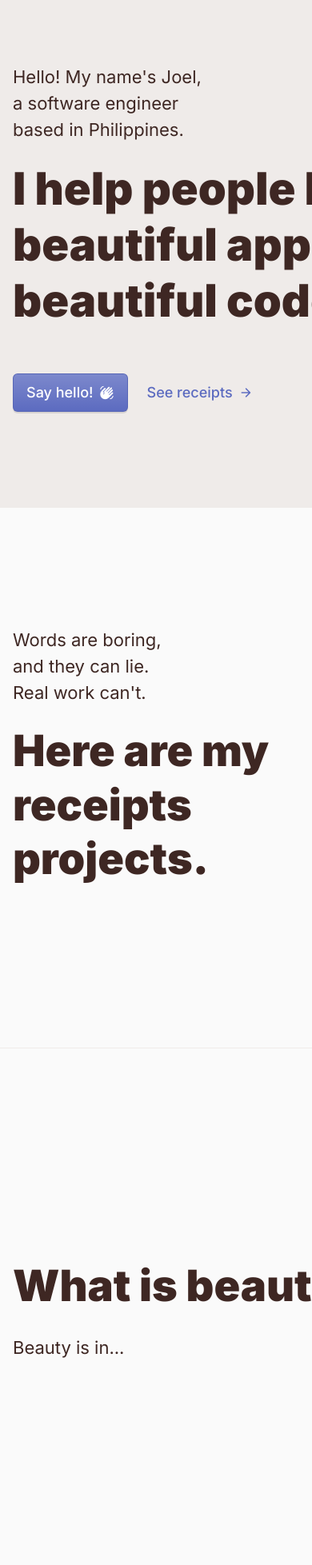
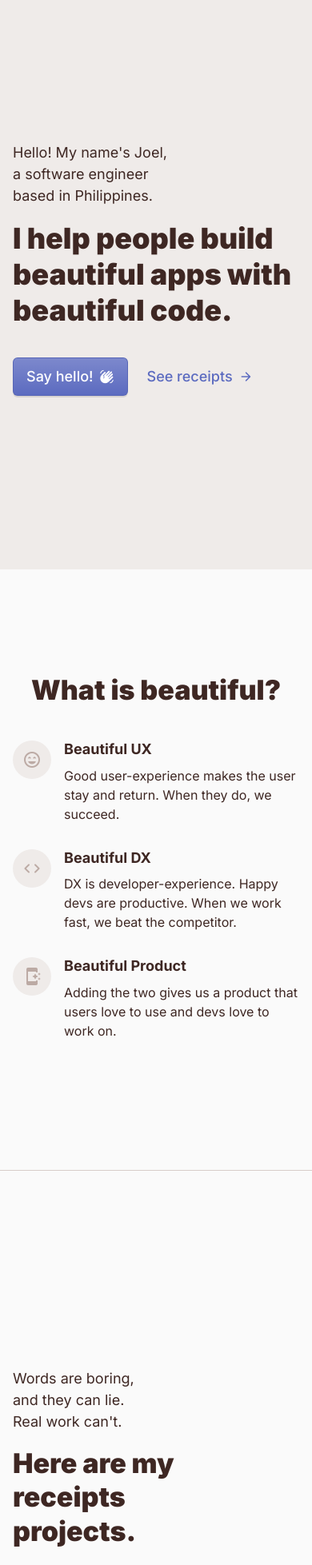
Before and after one commit to joeltumambo/joeltumambo.com, a Next.js app: page / in a window 390 px wide. Shown: the part 40-1997 px from the top of the page at 80% size. Built offline with nearby package versions, Linux system fonts and the light colour scheme.

Commit message:
Organize landing page components and make the responsive

```diff
--- /dev/null
+++ b/page-components/BeautySection.tsx
@@ -0,0 +1,109 @@
+import React from "react";
+import Grid from "../components/Grid";
+import Typography from "../components/Typography";
+
+interface StatementProps {
+  icon: string;
+  title: string;
+  body: string;
+}
+
+const Statement: React.FC<StatementProps> = ({ icon, title, body }) => (
+  <div
+    style={{
+      display: "flex",
+      gap: "16px",
+    }}
+  >
+    <div
+      style={{
+        fontSize: "24px",
+        background: "#efebe9",
+        color: "#bcaaa4",
+        display: "grid",
+        placeItems: "center",
+        borderRadius: "48px",
+        height: "48px",
+        width: "48px",
+      }}
+    >
+      <span className="material-icons-round">{icon}</span>
+    </div>
+    <div
+      style={{
+        display: "grid",
+        flex: 1,
+      }}
+    >
+      <Typography
+        component="h3"
+        size={{
+          xs: 1,
+          sm: 2,
+          md: 3,
+        }}
+        weight={700}
+        whiteSpace="pre"
+        gutter={0.5}
+      >
+        {title}
+      </Typography>
+      <Typography
+        size={{
+          xs: 0,
+          sm: 1,
+          md: 2,
+        }}
+        lineHeight={2}
+        gutter={2}
+      >
+        {body}
+      </Typography>
+    </div>
+  </div>
+);
+
+const statements: StatementProps[] = [
+  {
+    icon: "sentiment_very_satisfied",
+    title: "Beautiful UX",
+    body: "Good user-experience makes the user stay and return. When they do, we succeed.",
+  },
+  {
+    icon: "code",
+    title: "Beautiful DX",
+    body: "DX is developer-experience. Happy devs are productive. When we work fast, we beat the competitor.",
+  },
+  {
+    icon: "app_shortcut",
+    title: "Beautiful Product",
+    body: "Adding the two gives us a product that users love to use and devs love to work on.",
+  },
+];
+
+const BeautySection = () => (
+  <Grid container alignContent="center">
+    <Grid item container direction="column" md={6}>
+      <Typography
+        component="h2"
+        size={{
+          xs: 9,
+          sm: 14,
+          md: 19,
+        }}
+        weight={900}
+        whiteSpace="pre"
+        align={{ xs: "center", md: "left" }}
+      >
+        What is beautiful?
+      </Typography>
+    </Grid>
+    <Grid item container direction="column" md={6}>
+      {statements.map((statement) => (
+        <Statement key={statement.title} {...statement} />
+      ))}
+    </Grid>
+  </Grid>
+);
+
+export default BeautySection;
--- /dev/null
+++ b/page-components/ContactSection.tsx
@@ -0,0 +1,40 @@
+import React from "react";
+import ContactForm from "../components/ContactForm";
+import Grid from "../components/Grid";
+import Typography from "../components/Typography";
+
+const ContactSection = () => (
+  <Grid container alignContent="center">
+    <Grid item container direction="column" md={6}>
+      <Typography
+        component="h2"
+        size={{
+          xs: 9,
+          sm: 14,
+          md: 19,
+        }}
+        weight={900}
+        whiteSpace="pre"
+        gutter={0.5}
+      >
+        {`Ready to build\nbeautiful?`}
+      </Typography>
+      <Typography
+        size={{
+          xs: 1,
+          sm: 2,
+          md: 3,
+        }}
+        whiteSpace="pre"
+        lineHeight={2}
+      >
+        {`Say hello and let's get started.`}
+      </Typography>
+    </Grid>
+    <Grid item md={6}>
+      <ContactForm />
+    </Grid>
+  </Grid>
+);
+
+export default ContactSection;
--- /dev/null
+++ b/page-components/HeroSection.tsx
@@ -0,0 +1,49 @@
+import React from "react";
+import Button from "../components/Button";
+import Grid from "../components/Grid";
+import Typography from "../components/Typography";
+
+const HeroSection = () => (
+  <Grid container alignContent="center">
+    <Grid item container direction="column" md={6}>
+      <Typography
+        size={{
+          xs: 1,
+          sm: 2,
+          md: 3,
+        }}
+        whiteSpace="pre"
+        lineHeight={2}
+      >
+        {`Hello! My name's Joel,\na software engineer\nbased in Philippines.`}
+      </Typography>
+      <Typography
+        component="h1"
+        size={{
+          xs: 10,
+          sm: 15,
+          md: 20,
+        }}
+        weight={900}
+        whiteSpace="pre"
+      >
+        {`I help people build\nbeautiful apps with\nbeautiful code.`}
+      </Typography>
+      <div
+        style={{
+          display: "flex",
+          gap: "8px",
+        }}
+      >
+        <Button filled iconTrailing="waving_hand" size="large" href="#contact">
+          Say hello!
+        </Button>
+        <Button iconTrailing="arrow_forward" size="large" href="#receipts">
+          See receipts
+        </Button>
+      </div>
+    </Grid>
+  </Grid>
+);
+
+export default HeroSection;
--- /dev/null
+++ b/page-components/ReceiptsSection.tsx
@@ -0,0 +1,36 @@
+import React from "react";
+import Button from "../components/Button";
+import Grid from "../components/Grid";
+import Typography from "../components/Typography";
+
+const ReceiptsSection = () => (
+  <Grid container alignContent="center">
+    <Grid item container direction="column" md={6}>
+      <Typography
+        size={{
+          xs: 1,
+          sm: 2,
+          md: 3,
+        }}
+        whiteSpace="pre"
+        lineHeight={2}
+      >
+        {`Words are boring,\nand they can lie.\nReal work can't.`}
+      </Typography>
+      <Typography
+        component="h2"
+        size={{
+          xs: 9,
+          sm: 14,
+          md: 19,
+        }}
+        weight={900}
+        whiteSpace="pre"
+      >
+        {`Here are my\nreceipts\nprojects.`}
+      </Typography>
+    </Grid>
+  </Grid>
+);
+
+export default ReceiptsSection;
--- a/pages/index.tsx
+++ b/pages/index.tsx
@@ -5,6 +5,11 @@ import ContactForm from "../components/ContactForm";
 import Typography from "../components/Typography";
 import Footer from "../components/Footer";
 import styles from "../styles/Home.module.css";
+import Grid from "../components/Grid";
+import ContactSection from "../page-components/ContactSection";
+import HeroSection from "../page-components/HeroSection";
+import ReceiptsSection from "../page-components/ReceiptsSection";
+import BeautySection from "../page-components/BeautySection";
 
 const Home: NextPage = () => {
   return (
@@ -22,106 +27,25 @@ const Home: NextPage = () => {
             background: "#efebe9",
           }}
         >
-          <div>
-            <div
-              style={{
-                display: "flex",
-                flexDirection: "column",
-                placeContent: "center",
-              }}
-            >
-              <Typography size={3} whiteSpace="pre" lineHeight={2}>
-                {`Hello! My name's Joel,\na software engineer\nbased in Philippines.`}
-              </Typography>
-              <Typography
-                component="h1"
-                size={20}
-                weight={900}
-                whiteSpace="pre"
-              >
-                {`I help people build\nbeautiful apps with\nbeautiful code.`}
-              </Typography>
-              <div
-                style={{
-                  display: "flex",
-                  gap: "8px",
-                }}
-              >
-                <Button
-                  filled
-                  iconTrailing="waving_hand"
-                  size="large"
-                  href="#contact"
-                >
-                  Say hello!
-                </Button>
-                <Button iconTrailing="arrow_forward" size="large">
-                  See receipts
-                </Button>
-              </div>
-              <div>{""}</div>
-            </div>
-          </div>
+          <HeroSection />
         </section>
         <section
           className={styles.section}
           style={{
             backgroundColor: "#fafafa",
-            borderBottom: "solid 1px #efebe9",
+            borderBottom: "solid 1px #d7ccc8",
           }}
         >
-          <div>
-            <div
-              style={{
-                display: "flex",
-                flexDirection: "column",
-                placeContent: "center",
-              }}
-            >
-              <Typography size={3} whiteSpace="pre" lineHeight={2}>
-                {`Words are boring,\nand they can lie.\nReal work can't.`}
-              </Typography>
-              <Typography
-                component="h2"
-                size={19}
-                weight={900}
-                whiteSpace="pre"
-              >
-                {`Here are my\nreceipts\nprojects.`}
-              </Typography>
-            </div>
-            <div>{""}</div>
-          </div>
+          <BeautySection />
         </section>
         <section
+          id="receipts"
           className={styles.section}
           style={{
             backgroundColor: "#fafafa",
           }}
         >
-          <div>
-            <div
-              style={{
-                display: "flex",
-                flexDirection: "column",
-                placeContent: "center",
-              }}
-            >
-              <Typography
-                component="h2"
-                size={19}
-                weight={900}
-                whiteSpace="pre"
-                gutter={0.5}
-              >
-                {`What is beautiful?`}
-              </Typography>
-              <Typography size={3} whiteSpace="pre" lineHeight={2}>
-                {`Beauty is in...`}
-              </Typography>
-            </div>
-            <div>{""}</div>
-          </div>
+          <ReceiptsSection />
         </section>
         <section
           id="contact"
@@ -130,36 +54,7 @@ const Home: NextPage = () => {
             backgroundColor: "#e8eaf6",
           }}
         >
-          <div
-            style={{
-              display: "grid",
-              gap: "32px",
-              placeContent: "center",
-            }}
-          >
-            <div
-              style={{
-                display: "flex",
-                flexDirection: "column",
-              }}
-            >
-              <Typography
-                component="h2"
-                size={19}
-                weight={900}
-                whiteSpace="pre"
-                gutter={0.5}
-              >
-                {`Ready to build\nbeautiful?`}
-              </Typography>
-              <Typography size={3} whiteSpace="pre" lineHeight={2}>
-                {`Say hello and let's get started.`}
-              </Typography>
-            </div>
-            <div>
-              <ContactForm />
-            </div>
-          </div>
+          <ContactSection />
         </section>
       </main>
       <Footer />
--- a/styles/Home.module.css
+++ b/styles/Home.module.css
@@ -4,13 +4,10 @@
 }
 
 .section > div {
-  min-height: 80vh;
+  min-height: 90vh;
   max-width: 1240px;
   padding: 2rem;
   flex: 1;
-  display: grid;
-  grid-template-columns: 1fr 1fr;
-  overflow: hidden;
 }
 
 @media only screen and (max-width: 600px) {
@@ -24,7 +21,7 @@
   display: flex;
   justify-content: center;
   overflow: hidden;
-  color: #d7ccc8;
+  color: #bcaaa4;
 }
 
 .footer > div {
```
